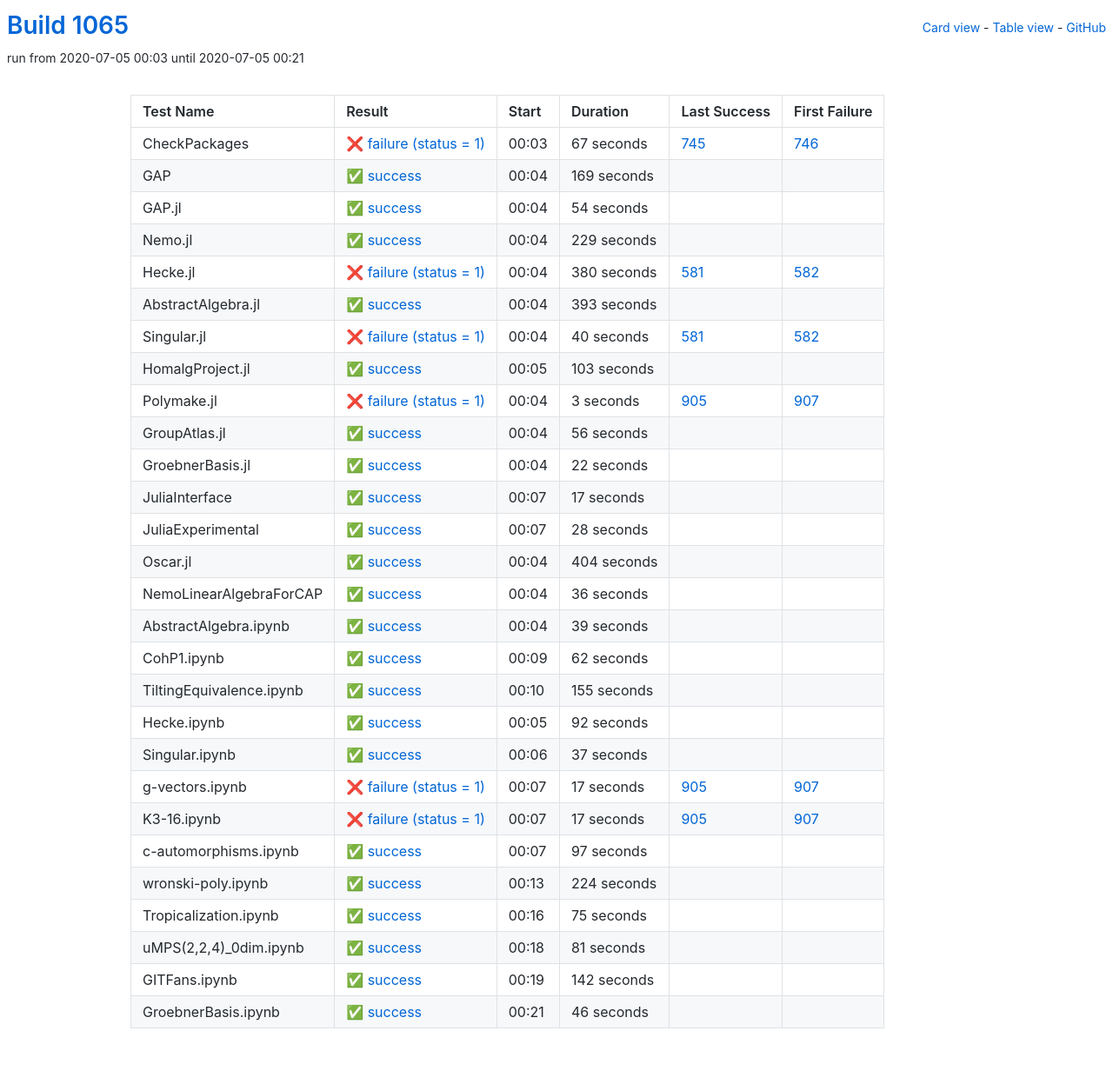
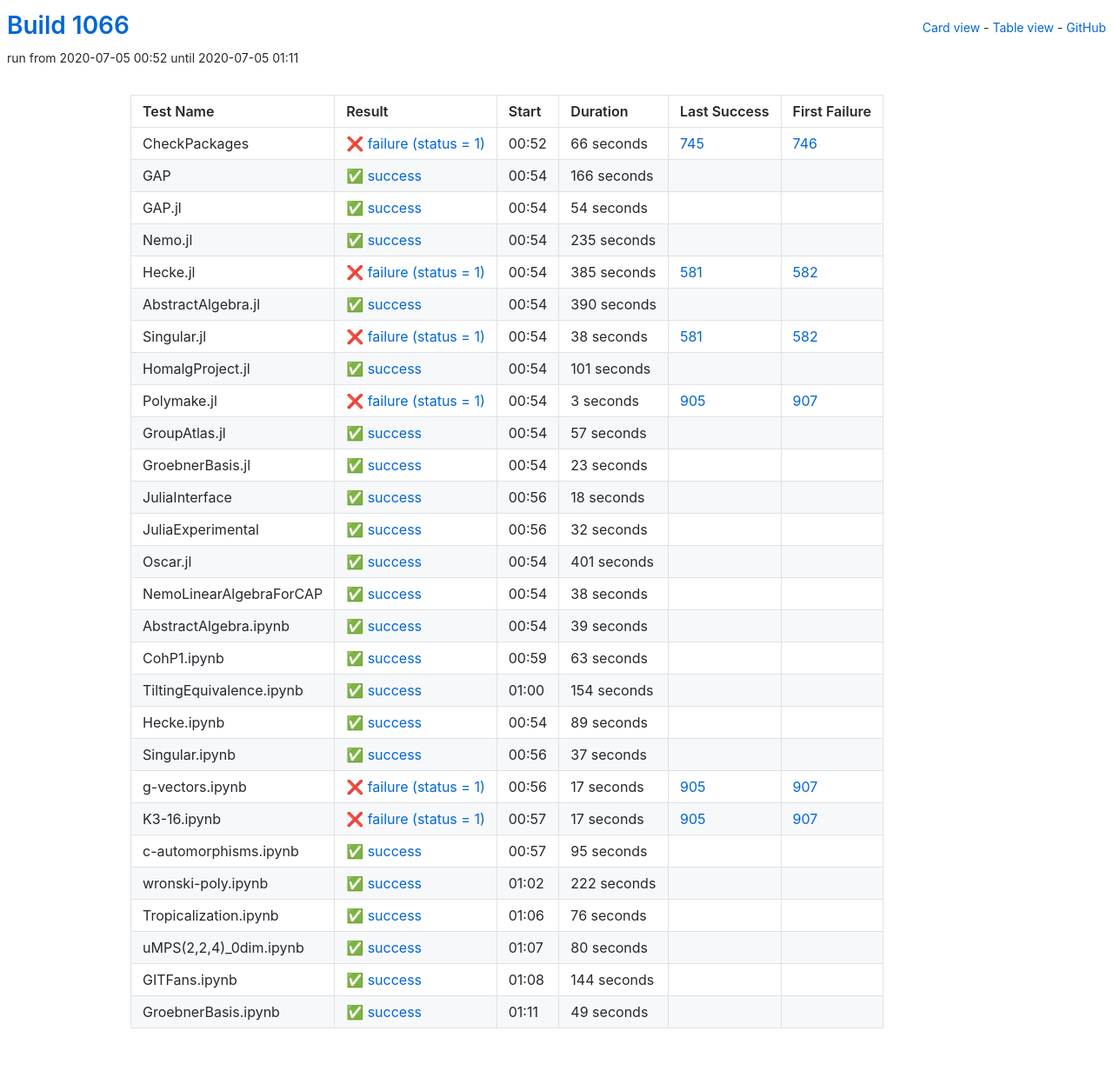
Before and after one commit to oscar-system/oscar-ci-status-1.4, a Jekyll site: the page built from table.html, in a window 1280 px wide. Shown: the whole page at 87% size. Built offline with Jekyll 4.4.1, drawn with Linux system fonts in a browser that asks for light colours.

Commit message:
Build #1066

```diff
--- a/_data/ci.yml
+++ b/_data/ci.yml
@@ -1,6 +1,6 @@
 ---
-build: 1065
-build_url: https://oscarci.mathematik.uni-kl.de/job/oscar-julia-1.4/1065/
+build: 1066
+build_url: https://oscarci.mathematik.uni-kl.de/job/oscar-julia-1.4/1066/
 job: oscar-julia-1.4
 organization: oscar-system
 repo: oscar-ci-status-1.4
@@ -8,32 +8,32 @@ repourl: https://github.com/oscar-system/oscar-ci-status-1.4
 tests:
 - name: CheckPackages
   id: checkpackages
-  log: https://oscarci.mathematik.uni-kl.de/job/oscar-julia-1.4/1065/artifact/logs/build-1065/CheckPackages.log
-  start: 2020-07-05 00:03
+  log: https://oscarci.mathematik.uni-kl.de/job/oscar-julia-1.4/1066/artifact/logs/build-1066/CheckPackages.log
+  start: 2020-07-05 00:52
   success: false
   exitcode: 1
   status: failure
-  duration: 67
+  duration: 66
   last_success: 745
   last_success_url: https://oscarci.mathematik.uni-kl.de/job/oscar-julia-1.4/745/
   first_failure: 746
   first_failure_url: https://oscarci.mathematik.uni-kl.de/job/oscar-julia-1.4/746/
 - name: GAP
   id: gap
-  log: https://oscarci.mathematik.uni-kl.de/job/oscar-julia-1.4/1065/artifact/logs/build-1065/GAP.log
-  start: 2020-07-05 00:04
+  log: https://oscarci.mathematik.uni-kl.de/job/oscar-julia-1.4/1066/artifact/logs/build-1066/GAP.log
+  start: 2020-07-05 00:54
   success: true
   exitcode: 0
   status: success
-  duration: 169
+  duration: 166
   last_success: false
   last_success_url:
   first_failure: false
   first_failure_url:
 - name: GAP.jl
   id: gap-jl
-  log: https://oscarci.mathematik.uni-kl.de/job/oscar-julia-1.4/1065/artifact/logs/build-1065/GAP.jl.log
-  start: 2020-07-05 00:04
+  log: https://oscarci.mathematik.uni-kl.de/job/oscar-julia-1.4/1066/artifact/logs/build-1066/GAP.jl.log
+  start: 2020-07-05 00:54
   success: true
   exitcode: 0
   status: success
@@ -44,68 +44,68 @@ tests:
   first_failure_url:
 - name: Nemo.jl
   id: nemo-jl
-  log: https://oscarci.mathematik.uni-kl.de/job/oscar-julia-1.4/1065/artifact/logs/build-1065/Nemo.jl.log
-  start: 2020-07-05 00:04
+  log: https://oscarci.mathematik.uni-kl.de/job/oscar-julia-1.4/1066/artifact/logs/build-1066/Nemo.jl.log
+  start: 2020-07-05 00:54
   success: true
   exitcode: 0
   status: success
-  duration: 229
+  duration: 235
   last_success: false
   last_success_url:
   first_failure: false
   first_failure_url:
 - name: Hecke.jl
   id: hecke-jl
-  log: https://oscarci.mathematik.uni-kl.de/job/oscar-julia-1.4/1065/artifact/logs/build-1065/Hecke.jl.log
-  start: 2020-07-05 00:04
+  log: https://oscarci.mathematik.uni-kl.de/job/oscar-julia-1.4/1066/artifact/logs/build-1066/Hecke.jl.log
+  start: 2020-07-05 00:54
   success: false
   exitcode: 1
   status: failure
-  duration: 380
+  duration: 385
   last_success: 581
   last_success_url: https://oscarci.mathematik.uni-kl.de/job/oscar-julia-1.4/581/
   first_failure: 582
   first_failure_url: https://oscarci.mathematik.uni-kl.de/job/oscar-julia-1.4/582/
 - name: AbstractAlgebra.jl
   id: abstractalgebra-jl
-  log: https://oscarci.mathematik.uni-kl.de/job/oscar-julia-1.4/1065/artifact/logs/build-1065/AbstractAlgebra.jl.log
-  start: 2020-07-05 00:04
+  log: https://oscarci.mathematik.uni-kl.de/job/oscar-julia-1.4/1066/artifact/logs/build-1066/AbstractAlgebra.jl.log
+  start: 2020-07-05 00:54
   success: true
   exitcode: 0
   status: success
-  duration: 393
+  duration: 390
   last_success: false
   last_success_url:
   first_failure: false
   first_failure_url:
 - name: Singular.jl
   id: singular-jl
-  log: https://oscarci.mathematik.uni-kl.de/job/oscar-julia-1.4/1065/artifact/logs/build-1065/Singular.jl.log
-  start: 2020-07-05 00:04
+  log: https://oscarci.mathematik.uni-kl.de/job/oscar-julia-1.4/1066/artifact/logs/build-1066/Singular.jl.log
+  start: 2020-07-05 00:54
   success: false
   exitcode: 1
   status: failure
-  duration: 40
+  duration: 38
   last_success: 581
   last_success_url: https://oscarci.mathematik.uni-kl.de/job/oscar-julia-1.4/581/
   first_failure: 582
   first_failure_url: https://oscarci.mathematik.uni-kl.de/job/oscar-julia-1.4/582/
 - name: HomalgProject.jl
   id: homalgproject-jl
-  log: https://oscarci.mathematik.uni-kl.de/job/oscar-julia-1.4/1065/artifact/logs/build-1065/HomalgProject.jl.log
-  start: 2020-07-05 00:05
+  log: https://oscarci.mathematik.uni-kl.de/job/oscar-julia-1.4/1066/artifact/logs/build-1066/HomalgProject.jl.log
+  start: 2020-07-05 00:54
   success: true
   exitcode: 0
   status: success
-  duration: 103
+  duration: 101
   last_success: false
   last_success_url:
   first_failure: false
   first_failure_url:
 - name: Polymake.jl
   id: polymake-jl
-  log: https://oscarci.mathematik.uni-kl.de/job/oscar-julia-1.4/1065/artifact/logs/build-1065/Polymake.jl.log
-  start: 2020-07-05 00:04
+  log: https://oscarci.mathematik.uni-kl.de/job/oscar-julia-1.4/1066/artifact/logs/build-1066/Polymake.jl.log
+  start: 2020-07-05 00:54
   success: false
   exitcode: 1
   status: failure
@@ -116,80 +116,80 @@ tests:
   first_failure_url: https://oscarci.mathematik.uni-kl.de/job/oscar-julia-1.4/907/
 - name: GroupAtlas.jl
   id: groupatlas-jl
-  log: https://oscarci.mathematik.uni-kl.de/job/oscar-julia-1.4/1065/artifact/logs/build-1065/GroupAtlas.jl.log
-  start: 2020-07-05 00:04
+  log: https://oscarci.mathematik.uni-kl.de/job/oscar-julia-1.4/1066/artifact/logs/build-1066/GroupAtlas.jl.log
+  start: 2020-07-05 00:54
   success: true
   exitcode: 0
   status: success
-  duration: 56
+  duration: 57
   last_success: false
   last_success_url:
   first_failure: false
   first_failure_url:
 - name: GroebnerBasis.jl
   id: groebnerbasis-jl
-  log: https://oscarci.mathematik.uni-kl.de/job/oscar-julia-1.4/1065/artifact/logs/build-1065/GroebnerBasis.jl.log
-  start: 2020-07-05 00:04
+  log: https://oscarci.mathematik.uni-kl.de/job/oscar-julia-1.4/1066/artifact/logs/build-1066/GroebnerBasis.jl.log
+  start: 2020-07-05 00:54
   success: true
   exitcode: 0
   status: success
-  duration: 22
+  duration: 23
   last_success: false
   last_success_url:
   first_failure: false
   first_failure_url:
 - name: JuliaInterface
   id: juliainterface
-  log: https://oscarci.mathematik.uni-kl.de/job/oscar-julia-1.4/1065/artifact/logs/build-1065/JuliaInterface.log
-  start: 2020-07-05 00:07
+  log: https://oscarci.mathematik.uni-kl.de/job/oscar-julia-1.4/1066/artifact/logs/build-1066/JuliaInterface.log
+  start: 2020-07-05 00:56
   success: true
   exitcode: 0
   status: success
-  duration: 17
+  duration: 18
   last_success: false
   last_success_url:
   first_failure: false
   first_failure_url:
 - name: JuliaExperimental
   id: juliaexperimental
-  log: https://oscarci.mathematik.uni-kl.de/job/oscar-julia-1.4/1065/artifact/logs/build-1065/JuliaExperimental.log
-  start: 2020-07-05 00:07
+  log: https://oscarci.mathematik.uni-kl.de/job/oscar-julia-1.4/1066/artifact/logs/build-1066/JuliaExperimental.log
+  start: 2020-07-05 00:56
   success: true
   exitcode: 0
   status: success
-  duration: 28
+  duration: 32
   last_success: false
   last_success_url:
   first_failure: false
   first_failure_url:
 - name: Oscar.jl
   id: oscar-jl
-  log: https://oscarci.mathematik.uni-kl.de/job/oscar-julia-1.4/1065/artifact/logs/build-1065/Oscar.jl.log
-  start: 2020-07-05 00:04
+  log: https://oscarci.mathematik.uni-kl.de/job/oscar-julia-1.4/1066/artifact/logs/build-1066/Oscar.jl.log
+  start: 2020-07-05 00:54
   success: true
   exitcode: 0
   status: success
-  duration: 404
+  duration: 401
   last_success: false
   last_success_url:
   first_failure: false
   first_failure_url:
 - name: NemoLinearAlgebraForCAP
   id: nemolinearalgebraforcap
-  log: https://oscarci.mathematik.uni-kl.de/job/oscar-julia-1.4/1065/artifact/logs/build-1065/NemoLinearAlgebraForCAP.log
-  start: 2020-07-05 00:04
+  log: https://oscarci.mathematik.uni-kl.de/job/oscar-julia-1.4/1066/artifact/logs/build-1066/NemoLinearAlgebraForCAP.log
+  start: 2020-07-05 00:54
   success: true
   exitcode: 0
   status: success
-  duration: 36
+  duration: 38
   last_success: false
   last_success_url:
   first_failure: false
   first_failure_url:
 - name: AbstractAlgebra.ipynb
   id: abstractalgebra-ipynb
-  log: https://oscarci.mathematik.uni-kl.de/job/oscar-julia-1.4/1065/artifact/logs/build-1065/AbstractAlgebra.ipynb.log
-  start: 2020-07-05 00:04
+  log: https://oscarci.mathematik.uni-kl.de/job/oscar-julia-1.4/1066/artifact/logs/build-1066/AbstractAlgebra.ipynb.log
+  start: 2020-07-05 00:54
   success: true
   exitcode: 0
   status: success
@@ -200,44 +200,44 @@ tests:
   first_failure_url:
 - name: CohP1.ipynb
   id: cohp1-ipynb
-  log: https://oscarci.mathematik.uni-kl.de/job/oscar-julia-1.4/1065/artifact/logs/build-1065/CohP1.ipynb.log
-  start: 2020-07-05 00:09
+  log: https://oscarci.mathematik.uni-kl.de/job/oscar-julia-1.4/1066/artifact/logs/build-1066/CohP1.ipynb.log
+  start: 2020-07-05 00:59
   success: true
   exitcode: 0
   status: success
-  duration: 62
+  duration: 63
   last_success: false
   last_success_url:
   first_failure: false
   first_failure_url:
 - name: TiltingEquivalence.ipynb
   id: tiltingequivalence-ipynb
-  log: https://oscarci.mathematik.uni-kl.de/job/oscar-julia-1.4/1065/artifact/logs/build-1065/TiltingEquivalence.ipynb.log
-  start: 2020-07-05 00:10
+  log: https://oscarci.mathematik.uni-kl.de/job/oscar-julia-1.4/1066/artifact/logs/build-1066/TiltingEquivalence.ipynb.log
+  start: 2020-07-05 01:00
   success: true
   exitcode: 0
   status: success
-  duration: 155
+  duration: 154
   last_success: false
   last_success_url:
   first_failure: false
   first_failure_url:
 - name: Hecke.ipynb
   id: hecke-ipynb
-  log: https://oscarci.mathematik.uni-kl.de/job/oscar-julia-1.4/1065/artifact/logs/build-1065/Hecke.ipynb.log
-  start: 2020-07-05 00:05
+  log: https://oscarci.mathematik.uni-kl.de/job/oscar-julia-1.4/1066/artifact/logs/build-1066/Hecke.ipynb.log
+  start: 2020-07-05 00:54
   success: true
   exitcode: 0
   status: success
-  duration: 92
+  duration: 89
   last_success: false
   last_success_url:
   first_failure: false
   first_failure_url:
 - name: Singular.ipynb
   id: singular-ipynb
-  log: https://oscarci.mathematik.uni-kl.de/job/oscar-julia-1.4/1065/artifact/logs/build-1065/Singular.ipynb.log
-  start: 2020-07-05 00:06
+  log: https://oscarci.mathematik.uni-kl.de/job/oscar-julia-1.4/1066/artifact/logs/build-1066/Singular.ipynb.log
+  start: 2020-07-05 00:56
   success: true
   exitcode: 0
   status: success
@@ -248,8 +248,8 @@ tests:
   first_failure_url:
 - name: g-vectors.ipynb
   id: g-vectors-ipynb
-  log: https://oscarci.mathematik.uni-kl.de/job/oscar-julia-1.4/1065/artifact/logs/build-1065/g-vectors.ipynb.log
-  start: 2020-07-05 00:07
+  log: https://oscarci.mathematik.uni-kl.de/job/oscar-julia-1.4/1066/artifact/logs/build-1066/g-vectors.ipynb.log
+  start: 2020-07-05 00:56
   success: false
   exitcode: 1
   status: failure
@@ -260,8 +260,8 @@ tests:
   first_failure_url: https://oscarci.mathematik.uni-kl.de/job/oscar-julia-1.4/907/
 - name: K3-16.ipynb
   id: k3-16-ipynb
-  log: https://oscarci.mathematik.uni-kl.de/job/oscar-julia-1.4/1065/artifact/logs/build-1065/K3-16.ipynb.log
-  start: 2020-07-05 00:07
+  log: https://oscarci.mathematik.uni-kl.de/job/oscar-julia-1.4/1066/artifact/logs/build-1066/K3-16.ipynb.log
+  start: 2020-07-05 00:57
   success: false
   exitcode: 1
   status: failure
@@ -272,72 +272,72 @@ tests:
   first_failure_url: https://oscarci.mathematik.uni-kl.de/job/oscar-julia-1.4/907/
 - name: c-automorphisms.ipynb
   id: c-automorphisms-ipynb
-  log: https://oscarci.mathematik.uni-kl.de/job/oscar-julia-1.4/1065/artifact/logs/build-1065/c-automorphisms.ipynb.log
-  start: 2020-07-05 00:07
+  log: https://oscarci.mathematik.uni-kl.de/job/oscar-julia-1.4/1066/artifact/logs/build-1066/c-automorphisms.ipynb.log
+  start: 2020-07-05 00:57
   success: true
   exitcode: 0
   status: success
-  duration: 97
+  duration: 95
   last_success: false
   last_success_url:
   first_failure: false
   first_failure_url:
 - name: wronski-poly.ipynb
   id: wronski-poly-ipynb
-  log: https://oscarci.mathematik.uni-kl.de/job/oscar-julia-1.4/1065/artifact/logs/build-1065/wronski-poly.ipynb.log
-  start: 2020-07-05 00:13
+  log: https://oscarci.mathematik.uni-kl.de/job/oscar-julia-1.4/1066/artifact/logs/build-1066/wronski-poly.ipynb.log
+  start: 2020-07-05 01:02
   success: true
   exitcode: 0
   status: success
-  duration: 224
+  duration: 222
   last_success: false
   last_success_url:
   first_failure: false
   first_failure_url:
 - name: Tropicalization.ipynb
   id: tropicalization-ipynb
-  log: https://oscarci.mathematik.uni-kl.de/job/oscar-julia-1.4/1065/artifact/logs/build-1065/Tropicalization.ipynb.log
-  start: 2020-07-05 00:16
+  log: https://oscarci.mathematik.uni-kl.de/job/oscar-julia-1.4/1066/artifact/logs/build-1066/Tropicalization.ipynb.log
+  start: 2020-07-05 01:06
   success: true
   exitcode: 0
   status: success
-  duration: 75
+  duration: 76
   last_success: false
   last_success_url:
   first_failure: false
   first_failure_url:
 - name: uMPS(2,2,4)_0dim.ipynb
   id: umps-2-2-4-0dim-ipynb
-  log: https://oscarci.mathematik.uni-kl.de/job/oscar-julia-1.4/1065/artifact/logs/build-1065/uMPS-2-2-4-_0dim.ipynb.log
-  start: 2020-07-05 00:18
+  log: https://oscarci.mathematik.uni-kl.de/job/oscar-julia-1.4/1066/artifact/logs/build-1066/uMPS-2-2-4-_0dim.ipynb.log
+  start: 2020-07-05 01:07
   success: true
   exitcode: 0
   status: success
-  duration: 81
+  duration: 80
   last_success: false
   last_success_url:
   first_failure: false
   first_failure_url:
 - name: GITFans.ipynb
   id: gitfans-ipynb
-  log: https://oscarci.mathematik.uni-kl.de/job/oscar-julia-1.4/1065/artifact/logs/build-1065/GITFans.ipynb.log
-  start: 2020-07-05 00:19
+  log: https://oscarci.mathematik.uni-kl.de/job/oscar-julia-1.4/1066/artifact/logs/build-1066/GITFans.ipynb.log
+  start: 2020-07-05 01:08
   success: true
   exitcode: 0
   status: success
-  duration: 142
+  duration: 144
   last_success: false
   last_success_url:
   first_failure: false
   first_failure_url:
 - name: GroebnerBasis.ipynb
   id: groebnerbasis-ipynb
-  log: https://oscarci.mathematik.uni-kl.de/job/oscar-julia-1.4/1065/artifact/logs/build-1065/GroebnerBasis.ipynb.log
-  start: 2020-07-05 00:21
+  log: https://oscarci.mathematik.uni-kl.de/job/oscar-julia-1.4/1066/artifact/logs/build-1066/GroebnerBasis.ipynb.log
+  start: 2020-07-05 01:11
   success: true
   exitcode: 0
   status: success
-  duration: 46
+  duration: 49
   last_success: false
   last_success_url:
   first_failure: false
```
Also changed, not shown: README.md.
